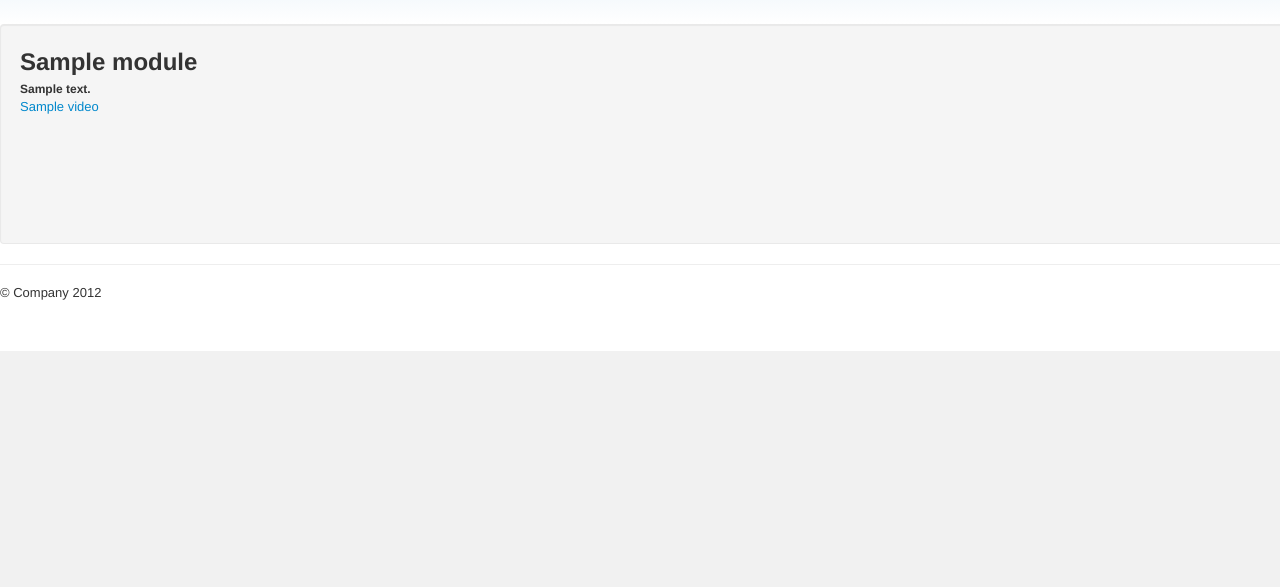
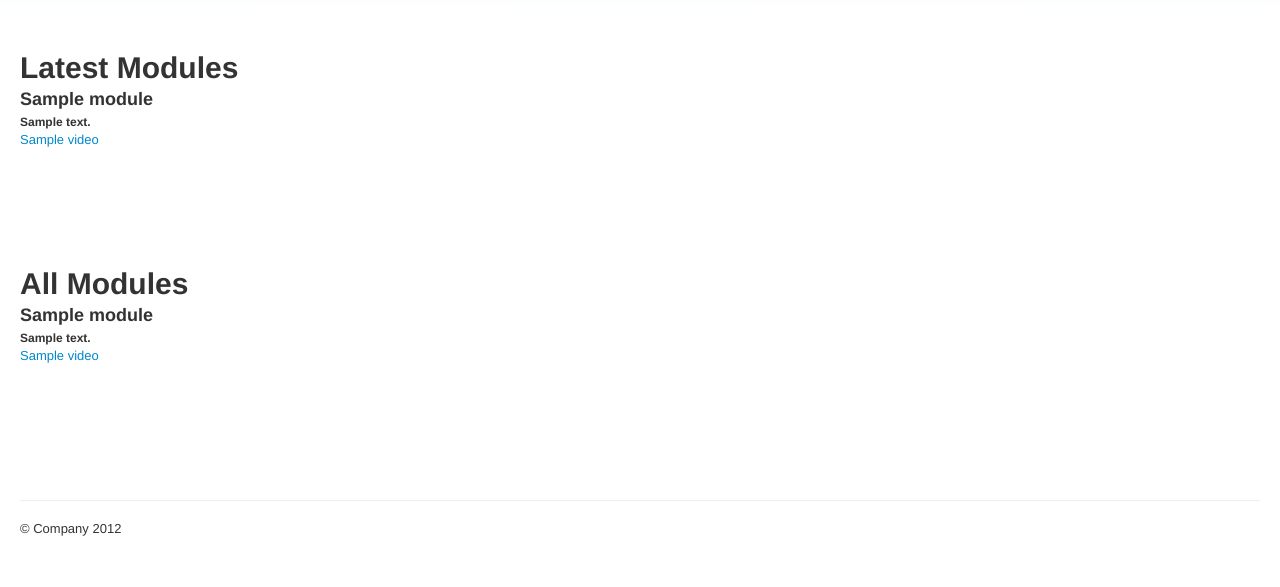
Before and after one commit to FOSSEE/stproject, a Django app: template stapp/templates/video/home.html in a window 1280 px wide. Shown: the part 537-1124 px from the top of the page. Before the commit the page ends 888 px from the top, so only its background shows below. Run offline with Django 3.2, Linux system fonts and the light colour scheme; the template is opened without the code that fills it: most values are stand-ins (such as "Sample title", 1, 10 or a date in 2020); grey boxes marked "Sample" are stand-in pictures.

Commit message:
UI Changes, removed the 'well' class to get rid of padding problem

```diff
--- a/stapp/static/video/css/style.css
+++ b/stapp/static/video/css/style.css
@@ -3,15 +3,13 @@ body{
 }
 
 
-.container-fluid{
-    padding-left:0;
-    padding-right:0;
-}
-
 .top-row{
     background-color:#3c8fc9;
     background:-moz-linear-gradient(top,#3c8fc9,#ffffff);
     background:-webkit-linear-gradient(top,#3c8fc9,#ffffff);
+    margin-left:-20px;
+    padding-right:40px;
+    margin-bottom:40px;
 }
 
 .main-video{
--- a/stapp/templates/base.html
+++ b/stapp/templates/base.html
@@ -71,10 +71,9 @@ padding: 9px 0;
                 </div>
             </div>
           </div>
-          <div class="row-fluid well">
+
             {% block module_list %}
             {% endblock %}
-          </div>
 <hr>
       <footer>
         <p>&copy; Company 2012</p>
--- a/stapp/templates/video/home.html
+++ b/stapp/templates/video/home.html
@@ -32,12 +32,28 @@ function myfunction(video,image)
  {% endblock %}
 
 {% block module_list %}
-    {% for module in modules %}
-        <div class="module-list"><h2>{{module.name}}</h2>
+    <div class="row-fluid">
+    <h1>Latest Modules</h1>
+    {% for module in latest_modules %}
+        <div class="module-list"><h3>{{module.name}}</h3>
         <h5>{{module.description|safe}}</h5>
         {% for video in module.video_list.all %}
         <a href=javascript:myfunction("{{video.filename.url}}","{{video.image.url}}");javascript:document.getElementById('videoname').innerHTML={{video.name}}; >{{video.name}}</a>
    <br />
         {% endfor %}</div>
-{% endfor %}
+    {% endfor %}
+    </div>
+
+    <div class="row-fluid">
+    <h1>All Modules</h1>
+    {% for module in all_modules %}
+        <div class="module-list"><h3>{{module.name}}</h3>
+        <h5>{{module.description|safe}}</h5>
+        {% for video in module.video_list.all %}
+        <a href=javascript:myfunction("{{video.filename.url}}","{{video.image.url}}");javascript:document.getElementById('videoname').innerHTML={{video.name}}; >{{video.name}}</a>
+   <br />
+        {% endfor %}</div>
+    {% endfor %}
+    </div>
+
 {% endblock %}
--- a/stapp/video/views.py
+++ b/stapp/video/views.py
@@ -12,8 +12,8 @@ def show(request):
     latest_video = Video.objects.latest('created')
 
     #Get last three modified modules
-    latest_modules = Module.objects.order_by('-modified')
+    latest_modules = Module.objects.order_by('-modified')[0:3]
+    all_modules = Module.objects.order_by('modified')
 
-
-    context = { 'modules' : latest_modules , 'play' : latest_video}
+    context = { 'latest_modules' : latest_modules , 'play' : latest_video, 'all_modules':all_modules}
     return render(request, 'video/home.html', context)
```
